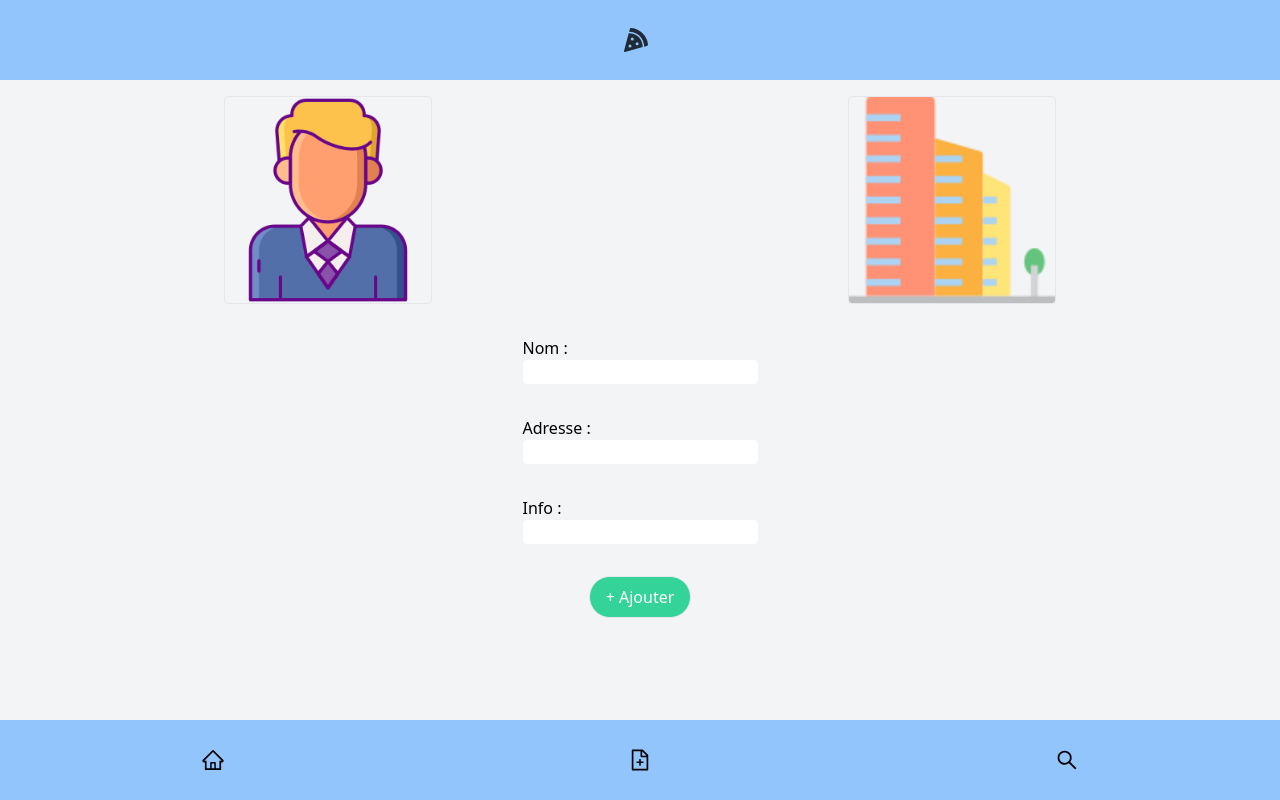
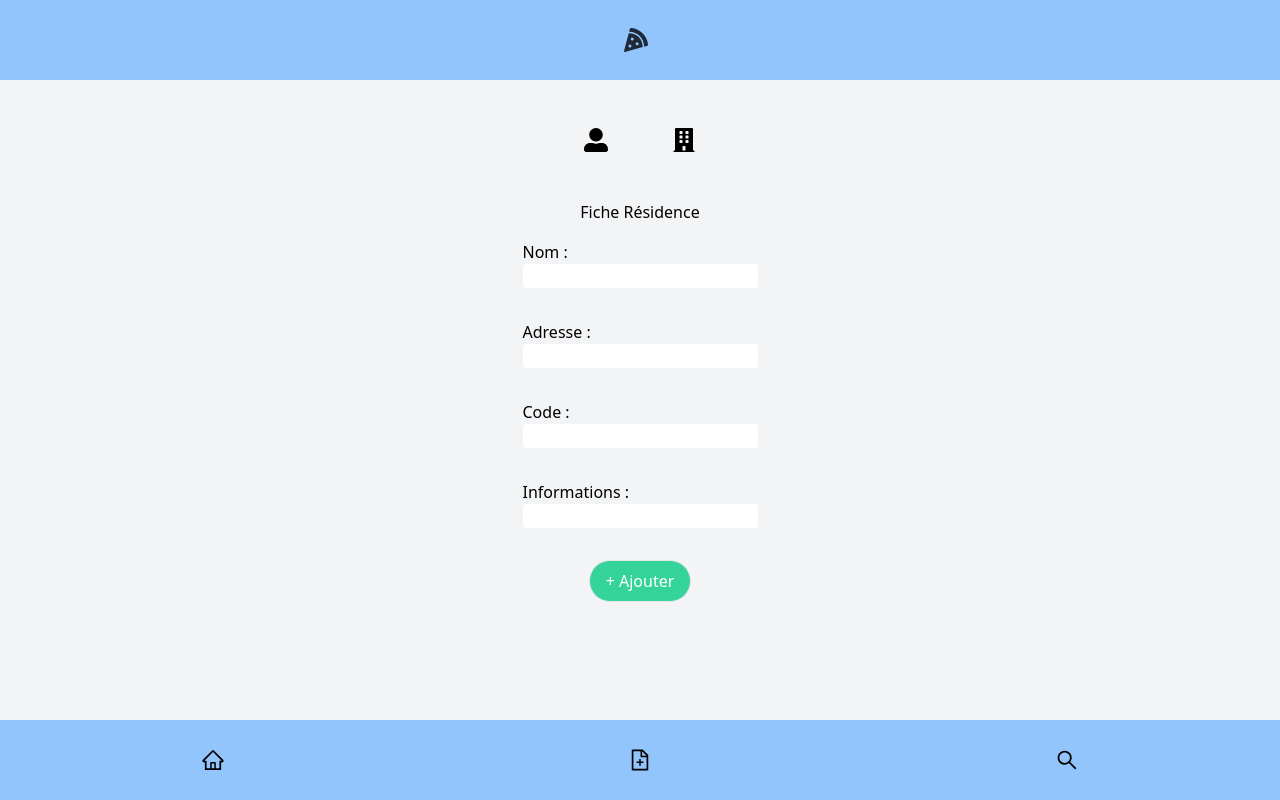
Before and after one commit to ecandotti/PizzApp, a React (Create React App) app: page /adding in a window 1280 px wide. Built offline with nearby package versions, Linux system fonts and the light colour scheme; no server answers.

Commit message:
clean, one simple req with single form

```diff
--- a/src/components/Adding.jsx
+++ b/src/components/Adding.jsx
@@ -1,7 +1,6 @@
 import React from 'react'
 
-import client_pdp from '../img/client.png'
-import residence_pdp from '../img/residence.png'
+import { FaUserAlt, FaBuilding } from 'react-icons/fa'
 
 class Adding extends React.Component {
     constructor(props) {
@@ -10,28 +9,44 @@ class Adding extends React.Component {
         this.state = {
             nom: '',
             address: '',
+            code: '',
             info: ''
         }
     }
-
     handleChange = (event) => {
         this.setState({
             [event.target.name]: event.target.value
         })
     }
 
-    handleSubmit = (event) => {
+    switchContact(mode){
+        if(mode === 'client'){
+            this.setState({
+                isClient: true
+            })
+        } else if(mode === 'residence'){
+            this.setState({
+                isClient: false
+            })
+        } else {
+            console.log('Pas de mode transmis')
+        }
+    }
+
+    onSubmit = (event) => {
         event.preventDefault()
 
         const name = this.state.nom
         const address = this.state.address
+        const code = this.state.code
         const info = this.state.info
+        const isClient = this.state.isClient
 
-        const client = { 'cli_name': name, 'cli_address': address, 'cli_info': info + ' ' }
+        const contact = {'isClient': isClient, 'name': name, 'address': address, 'code': code, 'info': info + ' ' }
 
-        fetch('https://cors-anywhere.herokuapp.com/http://176.189.0.162:8181/clients/add', {
+        fetch('https://pizzapifire.herokuapp.com/contacts/add', {
             method: 'POST',
-            body: JSON.stringify(client),
+            body: JSON.stringify(contact),
             headers: {
                 'Content-Type': 'application/json'
             }})
@@ -54,8 +69,16 @@ class Adding extends React.Component {
         }
         return(
             <div className="flex-1 flex flex-col flex-nowrap w-full" style={AddingStyle}>
-                <div className="flex flex-row flex-nowrap items-center m-4"><img src={client_pdp} alt="descriptive" className="w-2/12 mx-auto border rounded cursor-pointer"/><img src={residence_pdp} alt="descriptive" className="w-2/12 mx-auto border rounded cursor-pointer"/></div>
-                <form method="POST" className="flex flex-col flex-nowrap items-center w-full px-4" onSubmit={this.handleSubmit}>
+                <div className="mx-auto flex flex-row flex-nowrap m-4">
+                    <div className="cursor-pointer m-4 hover:bg-blue-200 p-4 rounded"  onClick={() => this.switchContact('client')} >
+                        <FaUserAlt className="text-2xl"/>
+                    </div>
+                    <div className="cursor-pointer m-4 hover:bg-green-200 p-4 rounded"  onClick={() => this.switchContact('residence')}>
+                        <FaBuilding className="text-2xl"/>
+                    </div>
+                </div>
+                <form method="POST" className="flex flex-col flex-nowrap items-center w-full px-4" onSubmit={this.onSubmit}>
+                    <div>Fiche {this.state.isClient ? 'Client' : 'Résidence'}</div>
                     <div className="my-4">
                         Nom :<br/>
                         <input name="nom" type="text" className="rounded focus:outline-none pl-1" value={this.state.nom} onChange={this.handleChange} required/>
@@ -65,8 +88,12 @@ class Adding extends React.Component {
                         <input name="address" type="text" className="rounded focus:outline-none pl-1" value={this.state.address} onChange={this.handleChange} required/>
                     </div>
                     <div className="my-4">
-                        Info :<br/>
-                        <input name="info" type="text" className="rounded focus:outline-none pl-1" value={this.state.info} onChange={this.handleChange} required/>
+                        Code :<br/>
+                        <input name="code" type="text" className="rounded focus:outline-none pl-1" value={this.state.code} onChange={this.handleChange}/>
+                    </div>
+                    <div className="my-4">
+                        Informations :<br/>
+                        <input name="info" type="text" className="rounded focus:outline-none pl-1" value={this.state.info} onChange={this.handleChange}/>
                     </div>
                     <div className="my-4 flex flex-row flex-nowrap items-center">
                         <button type="submit" className="border bg-green-400 rounded-full py-2 px-4 text-white select-none">+ Ajouter</button>
```
